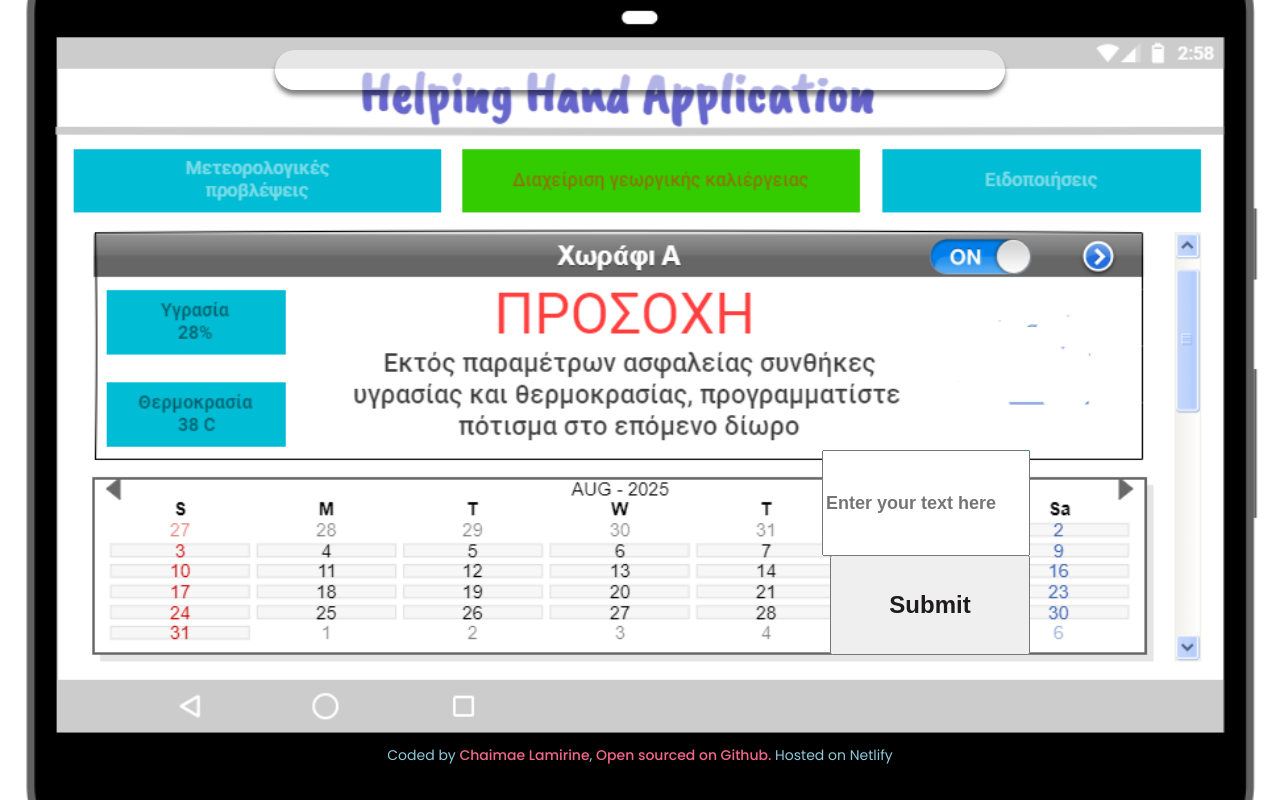
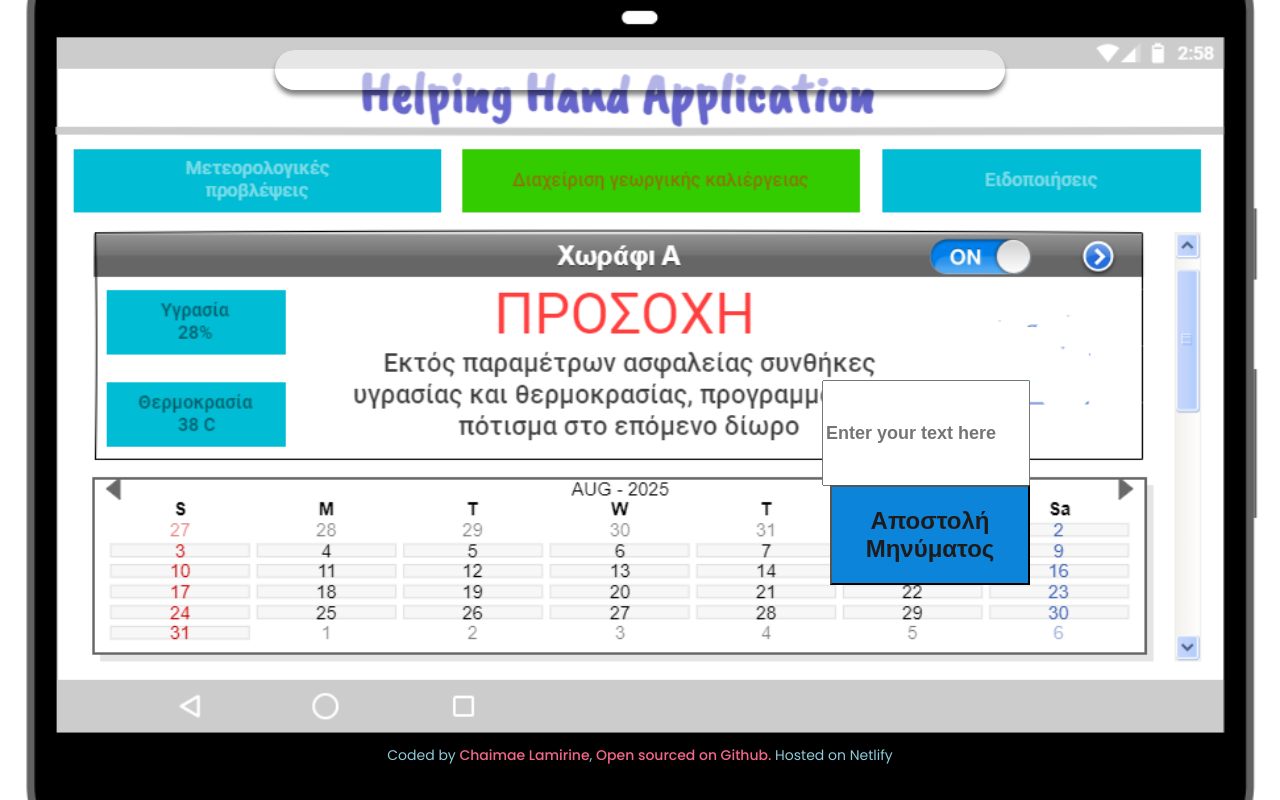
Before and after one commit to s-shemmee/React-Weather-App, a React app: page / in a window 1280 px wide. Both pictures are taken after a click on the button "Εισαγωγή Μηνύματος". Built offline with nearby package versions, Linux system fonts and the light colour scheme.

Commit message:
τασος2

```diff
--- a/src/components/App.js
+++ b/src/components/App.js
@@ -48,7 +48,7 @@ function App() {
             />
 
             <button onClick={handleSubmit} className="submit-button">
-              Submit
+              Αποστολή Μηνύματος
             </button>
 
           </div>
--- a/src/styles.css
+++ b/src/styles.css
@@ -27,12 +27,11 @@ body {
 .button-container {
   width: 200px;
   height: 100px;
-
   margin-left: 50px; /* Απόσταση από την εικόνα */
   color: #0f161b;
   position: fixed;
   right: 250px;
-  top: 450px;
+  top: 380px;
   font-size: larger;
   font-weight: bold;
   background-color: aqua;
@@ -42,25 +41,25 @@ body {
 .textbox-container{
   width: 200px;
   height: 100px;
-
   margin-left: 50px; /* Απόσταση από την εικόνα */
   color: #0f161b;
   position: fixed;
   right: 250px;
-  top: 450px;
+  top: 380px;
   font-size: large;
   font-weight: bold;
   vertical-align: middle; /* Ευθυγράμμιση στο κέντρο */
 }
 
 .submit-button{
+  background-color: #0c84da;
   width: 200px;
   height: 100px;
   color: #1d1b1c;
-  right: 250px;
   font-size:x-large ;
   font-weight: bold;
-  top: 555px;
+  right: 250px;
+  top: 485px;
   position: fixed;
 
 
```
